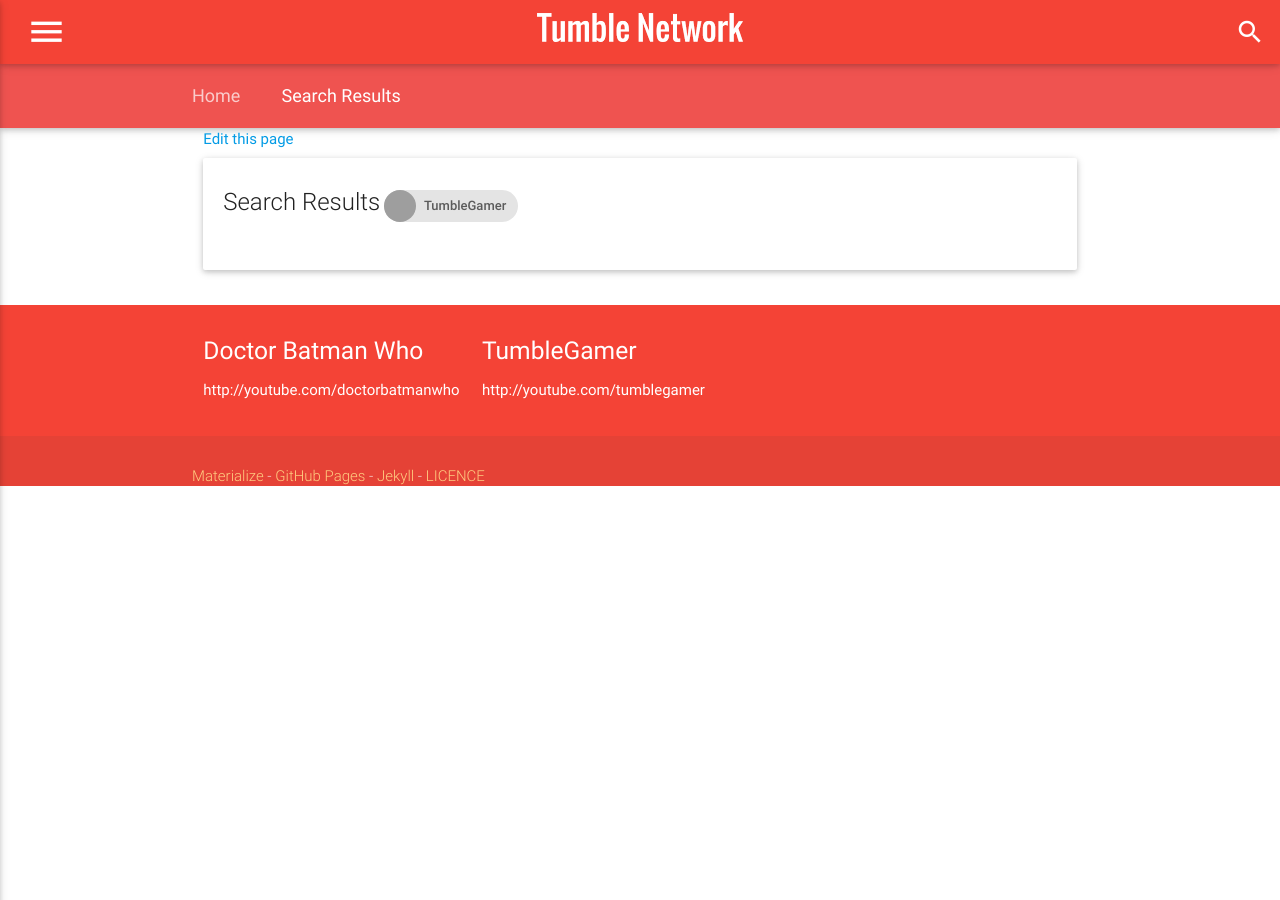
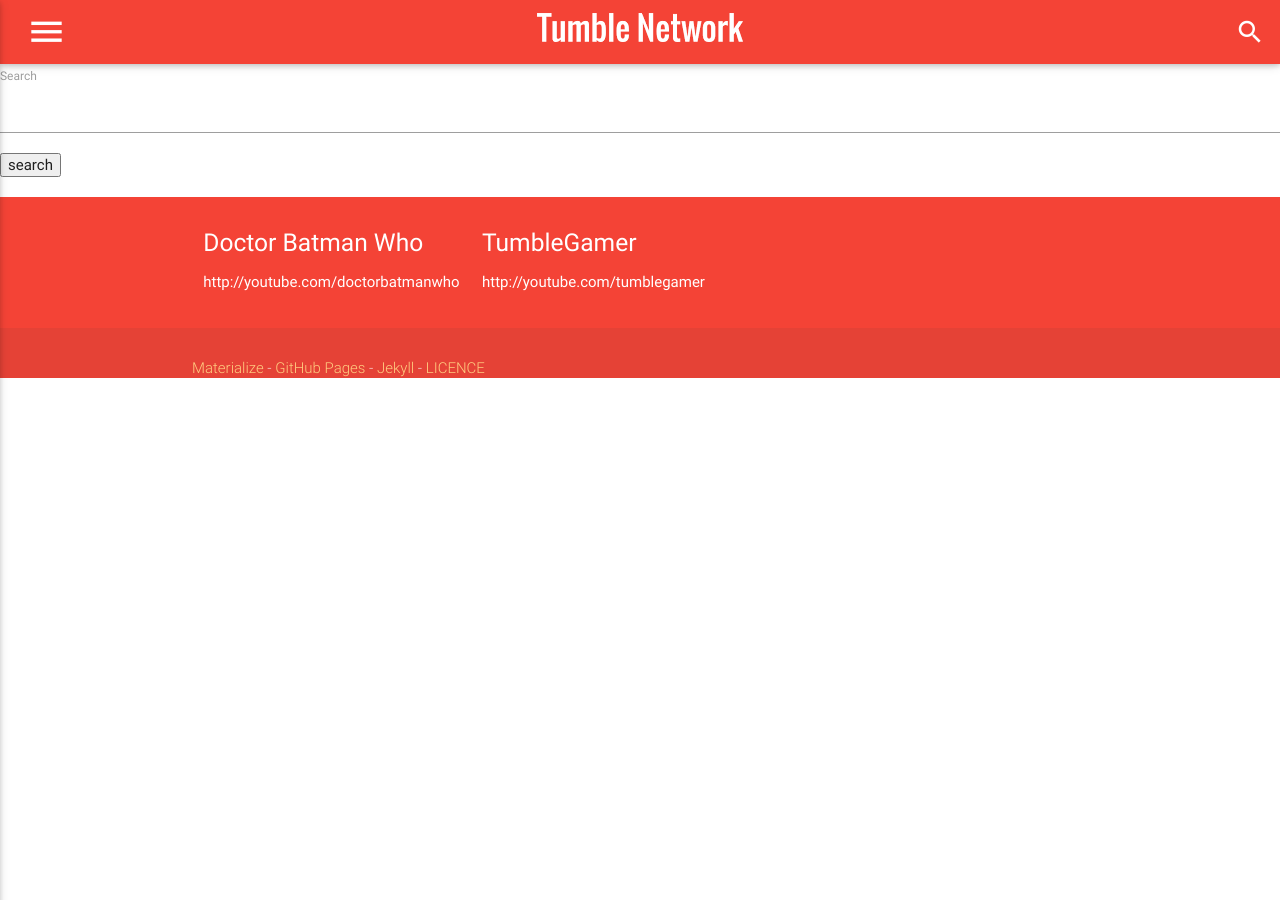
Before and after one commit to tumblenet/www.tumblenet.ga, a Jekyll site: the page built from search.html, in a window 1280 px wide. Built offline with Jekyll 4.4.1, drawn with Linux system fonts in a browser that asks for light colours; nearby versions of some CDN libraries; comment, search, counter and statistics services are not loaded; some of the changed lines change nothing that is shown; grey boxes are pictures that could not be loaded.

Commit message:
better search

```diff
--- /dev/null
+++ b/_layouts/search.html
@@ -0,0 +1,6 @@
+---
+layout: default
+---
+<div class="search">
+	{{ content }}
+</div>
--- /dev/null
+++ b/js/search.js
@@ -0,0 +1,61 @@
+(function() {
+  function displaySearchResults(results, store) {
+    var searchResults = document.getElementById('search-results');
+
+    if (results.length) { // Are there any results?
+      var appendString = '';
+
+      for (var i = 0; i < results.length; i++) {  // Iterate over the results
+        var item = store[results[i].ref];
+        appendString += '<li><a href="' + item.url + '"><h3>' + item.title + '</h3></a>';
+        appendString += '<p>' + item.content.substring(0, 150) + '...</p></li>';
+      }
+
+      searchResults.innerHTML = appendString;
+    } else {
+      searchResults.innerHTML = '<li>No results found</li>';
+    }
+  }
+
+  function getQueryVariable(variable) {
+    var query = window.location.search.substring(1);
+    var vars = query.split('&');
+
+    for (var i = 0; i < vars.length; i++) {
+      var pair = vars[i].split('=');
+
+      if (pair[0] === variable) {
+        return decodeURIComponent(pair[1].replace(/\+/g, '%20'));
+      }
+    }
+  }
+
+  var searchTerm = getQueryVariable('query');
+
+  if (searchTerm) {
+    document.getElementById('search-box').setAttribute("value", searchTerm);
+
+    // Initalize lunr with the fields it will be searching on. I've given title
+    // a boost of 10 to indicate matches on this field are more important.
+    var idx = lunr(function () {
+      this.field('id');
+      this.field('title', { boost: 10 });
+      this.field('author');
+      this.field('category');
+      this.field('content');
+    });
+
+    for (var key in window.store) { // Add the data to lunr
+      idx.add({
+        'id': key,
+        'title': window.store[key].title,
+        'author': window.store[key].author,
+        'category': window.store[key].category,
+        'content': window.store[key].content
+      });
+
+      var results = idx.search(searchTerm); // Get lunr to perform a search
+      displaySearchResults(results, window.store); // We'll write this in the next section
+    }
+  }
+})();
--- /dev/null
+++ b/search.html
@@ -0,0 +1,27 @@
+---
+layout: search
+---
+<form action="/search.html" method="get">
+  <label for="search-box">Search</label>
+  <input type="text" id="search-box" name="query">
+  <input type="submit" value="search">
+</form>
+
+<ul id="search-results"></ul>
+
+<script>
+  window.store = {
+    {% for post in site.posts %}
+      "{{ post.url | slugify }}": {
+        "title": "{{ post.title | xml_escape }}",
+        "author": "{{ post.author | xml_escape }}",
+        "category": "{{ post.category | xml_escape }}",
+        "content": {{ post.content | strip_html | strip_newlines | jsonify }},
+        "url": "{{ post.url | xml_escape }}"
+      }
+      {% unless forloop.last %},{% endunless %}
+    {% endfor %}
+  };
+</script>
+<script src="/js/lunr.min.js"></script>
+<script src="/js/search.js"></script>
--- a/search.md
+++ b/search/tumblenet.md
@@ -1,6 +1,6 @@
 ---
 layout: page
-title: Search Results
+title: Search all of TumbleNet
 author: tumblegamer
 ---
 <script>
@@ -14,5 +14,5 @@
     s.parentNode.insertBefore(gcse, s);
   })();
 </script>
-<gcse:searchbox-only resultsUrl="{{site-url}}search/"></gcse:searchbox-only>
+<gcse:searchbox-only resultsUrl="{{site-url}}search/tumblenet/"></gcse:searchbox-only>
 <gcse:searchresults-only></gcse:searchresults-only>
```
Also changed, not shown: js/lunr.min.js (added).
